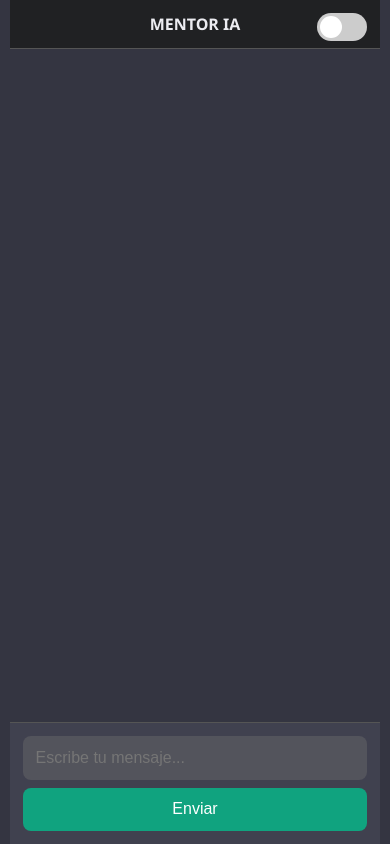
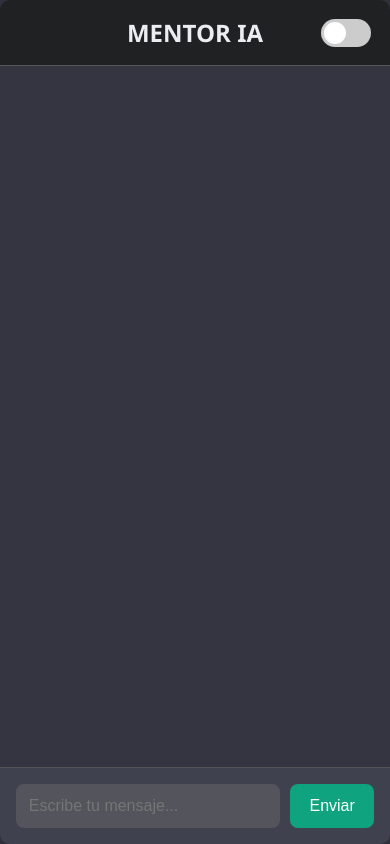
Before and after one commit to speedjk1/MENTOR_IA, a plain HTML site: page index.html in a window 390 px wide. Drawn offline with Linux system fonts and the light colour scheme.

Commit message:
"correjido para moviles"

```diff
--- a/style.css
+++ b/style.css
@@ -29,13 +29,12 @@ body {
   display: flex;
   justify-content: center;
   align-items: center;
-  padding: 10px;
 }
 
 .container {
   width: 100%;
   max-width: 700px;
-  height: 90vh;
+  height: 100vh;
   display: flex;
   flex-direction: column;
   background: var(--bg);
@@ -62,14 +61,12 @@ h1 {
   gap: 1rem;
 }
 
-.user,
-.bot {
+.user, .bot {
   max-width: 80%;
   padding: 0.75rem 1rem;
   border-radius: 15px;
   white-space: pre-wrap;
   line-height: 1.4;
-  word-wrap: break-word;
 }
 
 .user {
@@ -183,51 +180,28 @@ input:checked + .slider::before {
   transform: translateX(22px);
 }
 
-/* MEDIA QUERIES - MULTIPLATAFORMA */
-@media (max-width: 768px) {
+/* ✅ Responsivo para escritorio */
+@media (min-width: 768px) {
   .container {
-    height: 100vh;
-    border-radius: 0;
-    box-shadow: none;
+    height: 90vh;
+  }
+
+  .chat-box {
+    max-height: unset;
+    height: 100%;
   }
 
   form {
-    flex-direction: column;
-    gap: 8px;
+    padding: 1rem;
   }
 
-  input[type="text"],
-  button {
-    width: 100%;
+  input[type="text"] {
+    font-size: 1rem;
+    padding: 0.8rem;
   }
 
-  .toggle-container {
-    top: 0.8rem;
-    right: 0.8rem;
-  }
-
-  h1 {
-    font-size: 1.2rem;
+  button {
+    font-size: 1rem;
+    padding: 0.8rem 1.2rem;
   }
 }
-
-@media (max-width: 480px) {
-  .chat-box {
-    padding: 0.5rem;
-    gap: 0.5rem;
-  }
-
-  .user, .bot {
-    font-size: 0.9rem;
-    padding: 0.6rem 0.8rem;
-  }
-
-  h1 {
-    padding: 0.8rem;
-    font-size: 1rem;
-  }
-
-  form {
-    padding: 0.8rem;
-  }
-}
```
